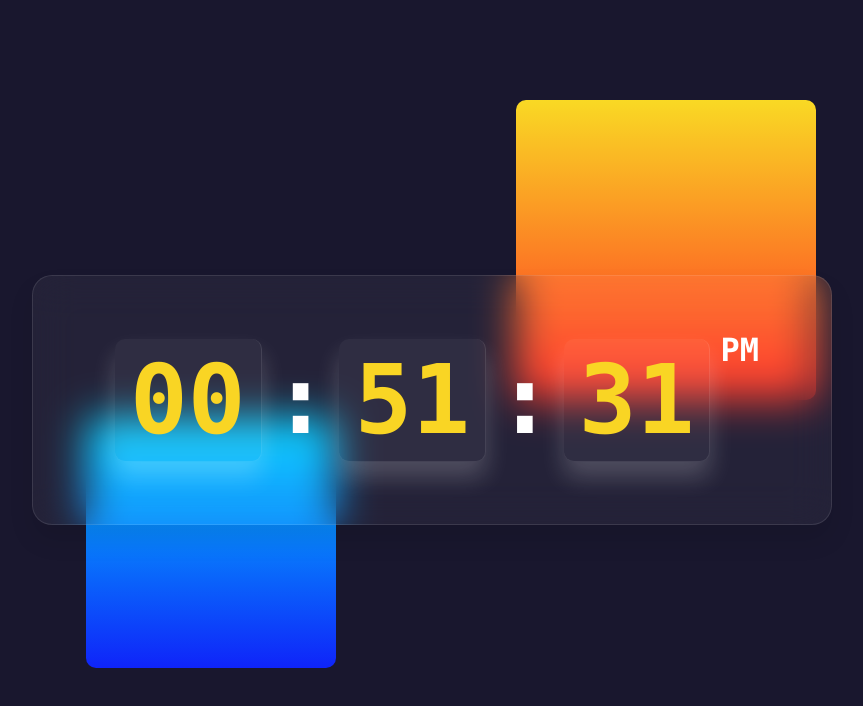
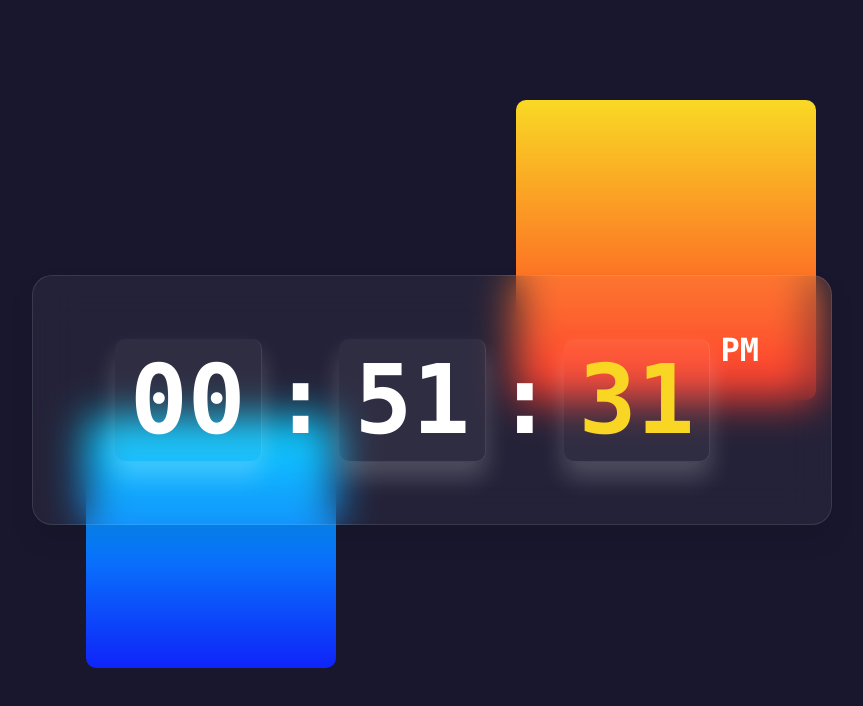
Before and after one commit to SimonSokolowski/Digital-clock, a plain HTML site: page index.html in a window 1280 px wide. Shown: the whole page, without its empty margins (208-1071 px from the left). Drawn offline with Linux system fonts and the light colour scheme.

Commit message:
small update

```diff
--- a/css/main.scss
+++ b/css/main.scss
@@ -83,7 +83,7 @@ section::after {
     border-right: 1px solid rgba(255,255,255,0.1);
 }
 
-.clock .container h2:nth-child(odd) {
+.clock .container h2#seconds {
     color: #f9d524;
 }
 
```
Also changed, not shown: css/main.css, 1 other file.
